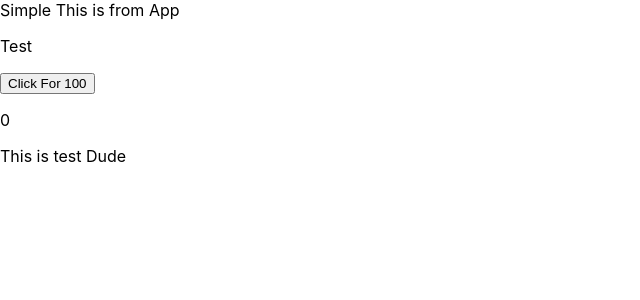
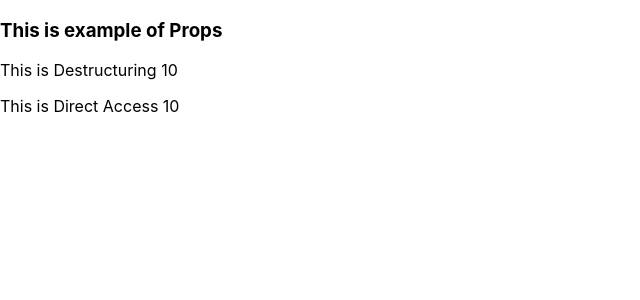
Before and after one commit to Vimalraj571/React-no-boilers, a React (Create React App) app: page / in a window 1280 px wide. Shown: the top 300 px of the page, without its empty margins (0-640 px from the left). Built offline with nearby package versions, Linux system fonts and the light colour scheme.

Commit message:
Simple Example props and destructuring

```diff
--- a/public/index.html
+++ b/public/index.html
@@ -29,6 +29,7 @@
   <body>
     <noscript>You need to enable JavaScript to run this app.</noscript>
     <div id="root"></div>
+    <div id="root2"></div>
     <!--
       This HTML file is a template.
       If you open it directly in the browser, you will see an empty page.
--- a/src/App.js
+++ b/src/App.js
@@ -1,10 +1,11 @@
-import Test from "./components/Test";
+import ExampleHeader from "./components/ExampleHeader";
 
 function App() {
+  const a = 10;
   return (
     <div>
-      Simple  This is from App
-      <Test />
+      <ExampleHeader countExample={a} />
+      {/* Above line Passing the props from App(parent component) to ExampleHeader(child component) */}
     </div>
   );
 }
--- /dev/null
+++ b/src/components/ExampleHeader.js
@@ -0,0 +1,18 @@
+// Props Example
+const ExampleHeader = (props) => {
+  const { countExample } = props;
+
+  return (
+    <>
+      <h3>This is example of Props</h3>
+      <p>This is Destructuring {countExample}</p>
+      <p>This is Direct Access {props.countExample}</p>
+    </>
+  );
+};
+
+export default ExampleHeader;
+
+// <></> React Fragments similar to the Div
+// Example of Props
+// Destructuring of the props
--- a/src/components/Test.js
+++ /dev/null
@@ -1,16 +0,0 @@
-import { useState } from "react";
-
-function Test() {
-  const [count, setCount] = useState(0);
-  const [testString, setTestString] = useState("This is test Dude");
-  return (
-    <div>
-      <p>Test</p>
-      <p><button onClick={() => setCount(100)}>Click For 100</button></p>
-      <p>{count}</p>
-      <p>{testString}</p>
-    </div>
-  );
-}
-
-export default Test;
--- a/src/index.js
+++ b/src/index.js
@@ -3,9 +3,29 @@ import ReactDOM from "react-dom/client";
 import "./index.css";
 import App from "./App";
 
+let demo = React.createElement(
+    "h1", { style: { color: "green" } }, "Simple React Render"
+)
+
+// console.log(demo)
+
 const root = ReactDOM.createRoot(document.getElementById("root"));
 root.render(
   <React.StrictMode>
     <App />
+    {/* {demo} */}
   </React.StrictMode>
 );
+
+/*
+All are Object in the React
+
+simple JSON Example
+
+Like DOM Tree
+
+{
+  h1:"element"
+}
+
+*/
```
Also changed, not shown: 1 other file (tests, documents, lock files or other folders).
